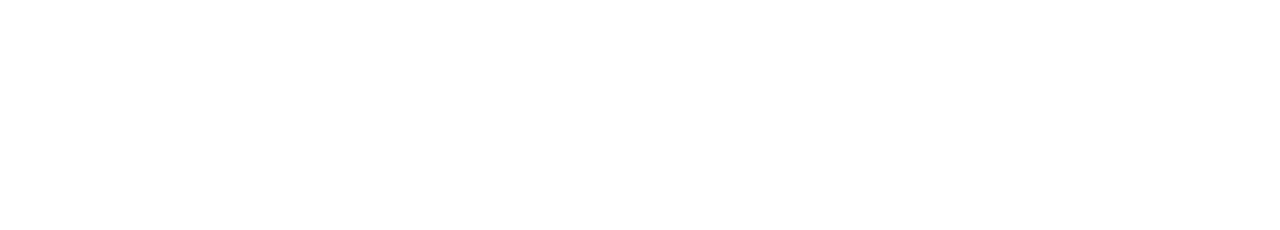
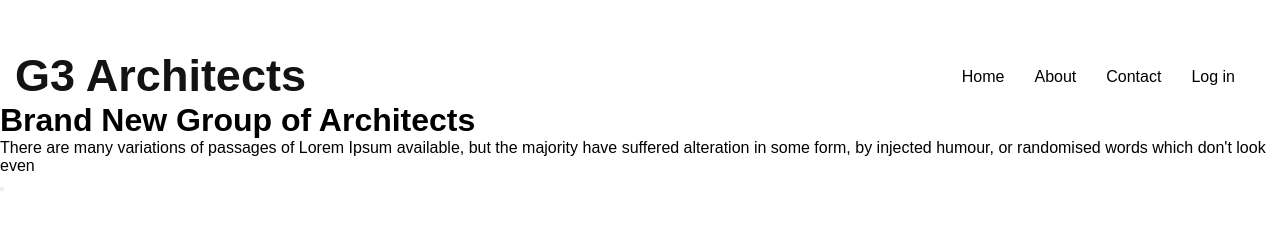
Before and after one commit to Progga-Roy/Second_Assignment, a plain HTML site: page index.html in a window 1280 px wide. Drawn offline with Linux system fonts and the light colour scheme.

Commit message:
navbar complete

```diff
--- a/index.html
+++ b/index.html
@@ -6,8 +6,28 @@
     <meta name="viewport" content="width=device-width, initial-scale=1.0">
     <title>3D Architecture</title>
     <link rel="stylesheet" href="style.css">
+    <link rel="preconnect" href="https://fonts.googleapis.com">
+<link rel="preconnect" href="https://fonts.gstatic.com" crossorigin>
+<link href="https://fonts.googleapis.com/css2?family=Inter:wght@400;500&family=Lato&family=Lobster&family=Open+Sans:ital,wght@0,400;1,300;1,400&family=Poppins:wght@500&display=swap" rel="stylesheet">
+
 </head>
 <body>
+    <header class="header">
+        <nav class=" nav container">
+            <h1 class="logo">G3 Architects</h1>
+            <ul>
+                <li><a href="#"></a>Home</li>
+                <li><a href="#about"></a>About</li>
+                <li><a href="#contact"></a>Contact</li>
+                <li><a href="#log-in"></a>Log in</li>
+            </ul>
+        </nav>
 
+        <div>
+            <h1>Brand New Group of Architects </h1>
+            <p>There are many variations of passages of Lorem Ipsum available, but the majority have suffered alteration in some form, by injected humour, or randomised words which don't look even</p>
+            <button></button>
+        </div>
+    </header>
 </body>
 </html>
--- a/style.css
+++ b/style.css
@@ -0,0 +1,37 @@
+*{
+    margin: 0;
+    padding: 0;
+    list-style: none;
+    text-decoration: none;
+    box-sizing: border-box;
+    font-family: 'Work Sans', sans-serif;
+}
+.header{
+
+}
+.container{
+    width: 1250px;
+    margin: 0 auto;
+
+}
+.nav{
+    display: flex;
+    justify-content: space-between;
+    align-items: center;
+    margin-top: 50px;
+}
+.logo{
+    font-size: 45px;
+    color: #131313;
+}
+.nav ul{
+    display: flex;
+ /* gap: 30px; */
+}
+ul li{
+    margin-right: 30px ;
+}
+ li a{
+    font-size: 18px;
+    color: #424242;
+}
```
